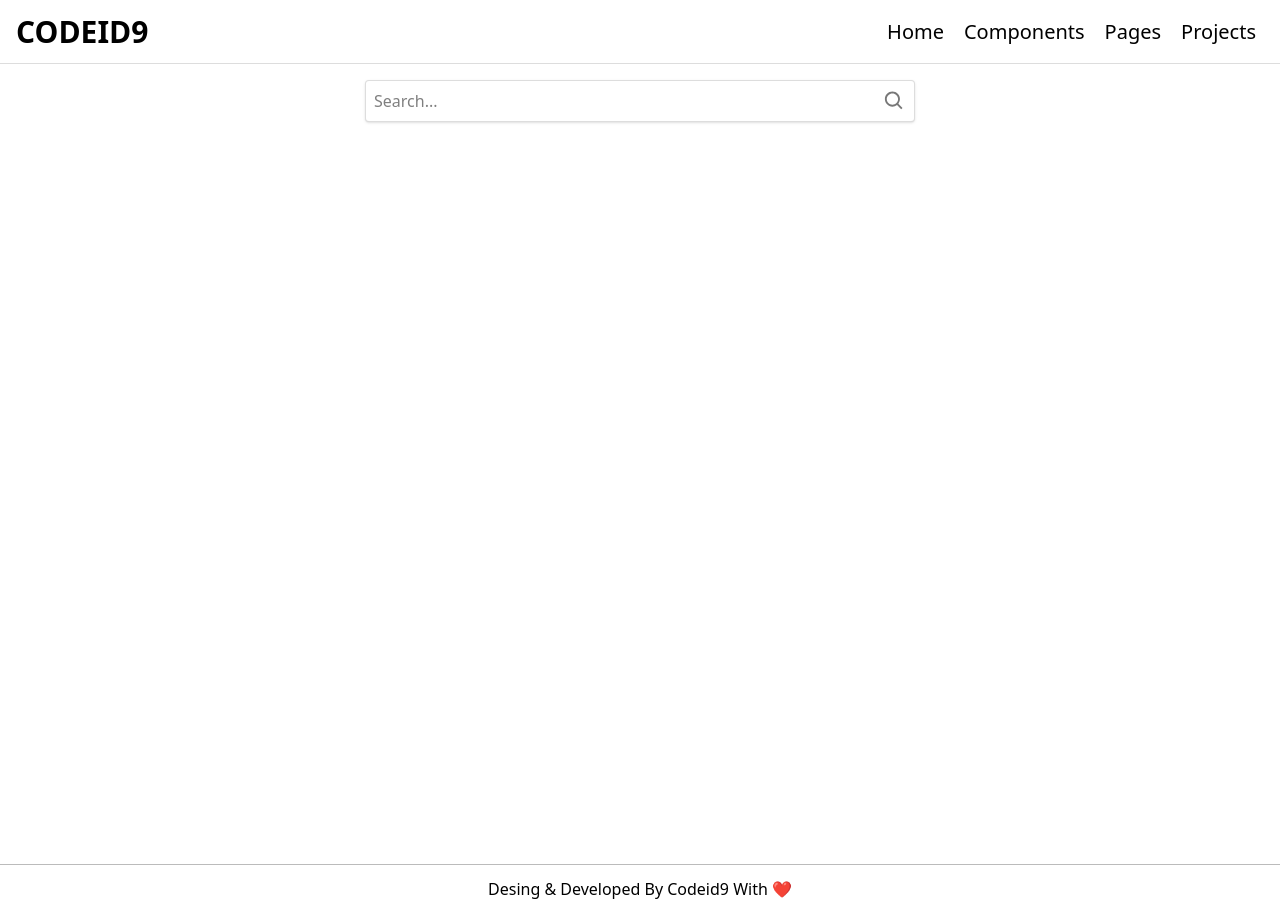
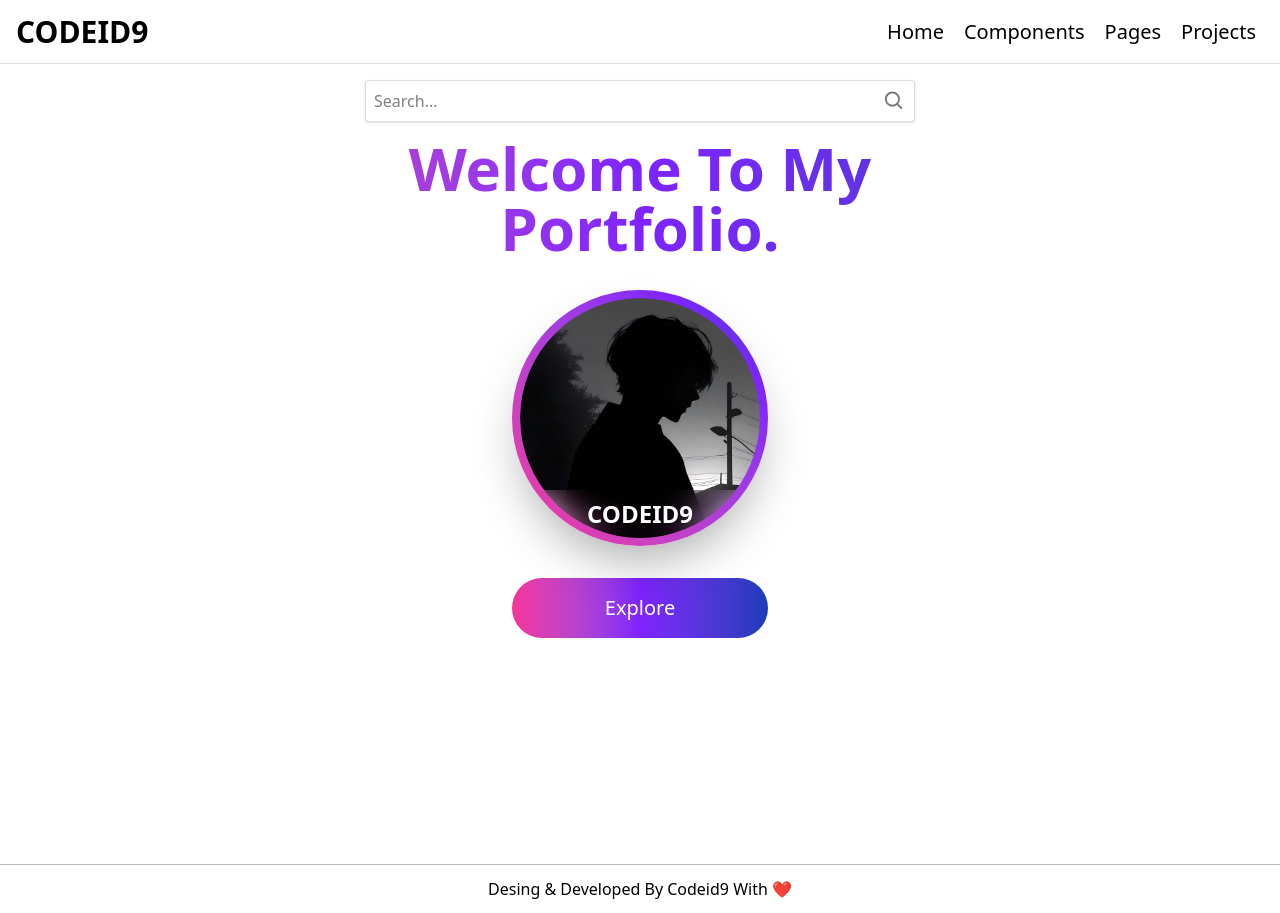
Before and after one commit to codeid9/Portfolio, a React (Vite) app: page / in a window 1280 px wide. Built offline with nearby package versions, Linux system fonts and the light colour scheme.

Commit message:
home page designed

```diff
--- a/src/components/default/DefaultNavbar.jsx
+++ b/src/components/default/DefaultNavbar.jsx
@@ -1,5 +1,5 @@
 import { useEffect, useRef, useState } from "react";
-import { Link } from "react-router-dom";
+import { Link, useLocation } from "react-router-dom";
 import { FaBars, FaBarsStaggered } from "react-icons/fa6";
 
 const nav = [
@@ -24,6 +24,7 @@ const nav = [
 function DefaultNavbar() {
     const mobileNavRef = useRef(null);
     const [openNav, setOpenNav] = useState(false);
+    const { pathname } = useLocation();
 
     useEffect(() => {
         function handleClickOutside(event) {
@@ -34,6 +35,7 @@ function DefaultNavbar() {
                 setOpenNav(false);
             }
         }
+        window.scrollTo(0, 0);
         if (openNav) {
             document.addEventListener("mousedown", handleClickOutside);
         } else {
@@ -42,7 +44,7 @@ function DefaultNavbar() {
         return () => {
             document.removeEventListener("mousedown", handleClickOutside);
         };
-    }, [openNav]);
+    }, [openNav, pathname]);
 
     return (
         <div className="flex justify-between items-center px-4 h-16 w-full border-b border-[#0002]">
--- a/src/index.css
+++ b/src/index.css
@@ -1 +1,4 @@
 @import "tailwindcss";
+*{
+    scroll-behavior: smooth;
+}
--- a/src/pages/Home.jsx
+++ b/src/pages/Home.jsx
@@ -4,6 +4,23 @@ function Home() {
     return (
         <div className="min-h-screen pt-4">
             <DefaultSearch />
+            <div className="flex flex-col gap-8 mt-4">
+                <h1 className="text-5xl md:text-6xl text-center px-3 bg-gradient-to-r from-pink-500 via-violet-600 to-blue-800 text-transparent bg-clip-text  font-extrabold">
+                    Welcome To My <br className="sm:block hidden" />
+                    Portfolio.
+                </h1>
+                <figure className="w-3xs aspect-square rounded-full mx-auto bg-gradient-to-tr from-pink-500 via-violet-600 via-80% to-blue-800 p-2 relative shadow-2xl shadow-[#0005]">
+                    <div className="h-full w-full rounded-full relative overflow-hidden">
+                        <img src="/dp.jpg" alt="dp" className="rounded-full" />
+                        <figcaption className="absolute bottom-0 w-full text-center font-extrabold uppercase backdrop-blur-lg py-2 text-shadow-xs text-2xl text-white">
+                            CodeId9
+                        </figcaption>
+                    </div>
+                </figure>
+                <button className="p-4 block mx-auto bg-gradient-to-r from-pink-500 via-violet-600 to-blue-800 text-white rounded-4xl w-3xs cursor-pointer font-thin text-xl">
+                    Explore
+                </button>
+            </div>
         </div>
     );
 }
```
Also changed, not shown: public/dp.jpg (added).
